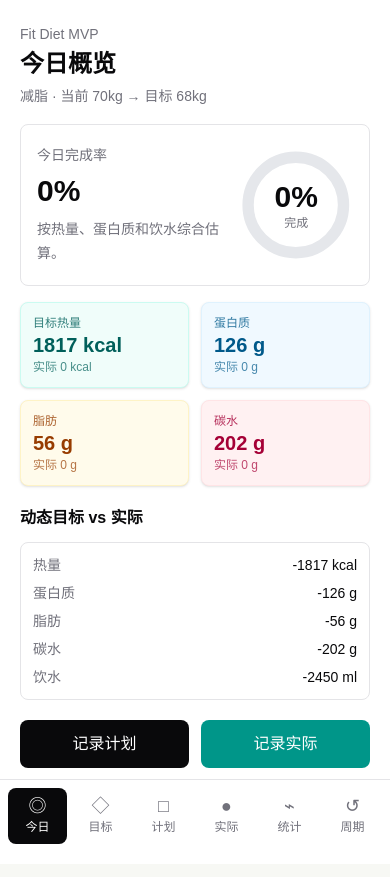
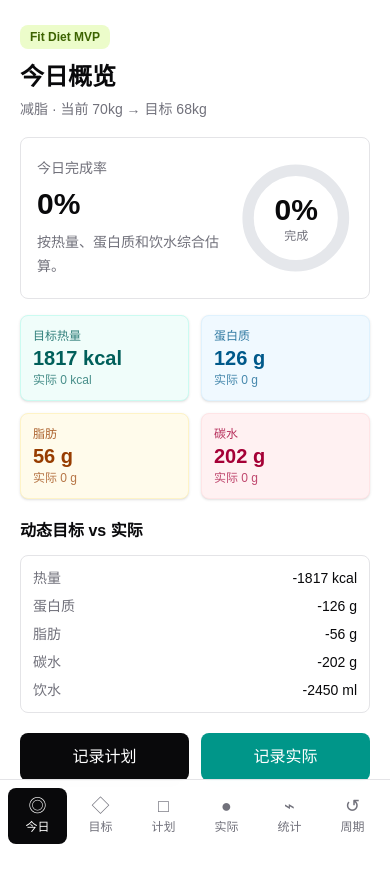
Before and after one commit to 3529335634-lang/-Fitness-Meal-Plan, a Next.js app: page / in a window 390 px wide. Built offline with nearby package versions, Linux system fonts and the light colour scheme.

Commit message:
Refresh mobile UI styling

```diff
--- a/src/components/page-header.tsx
+++ b/src/components/page-header.tsx
@@ -6,8 +6,10 @@ type PageHeaderProps = {
 export function PageHeader({ title, subtitle }: PageHeaderProps) {
   return (
     <header className="px-5 pb-4 pt-6">
-      <div className="text-sm text-zinc-500">Fit Diet MVP</div>
-      <h1 className="mt-1 text-2xl font-semibold tracking-normal text-zinc-950">{title}</h1>
+      <div className="inline-flex rounded-lg bg-lime-100 px-2.5 py-1 text-xs font-semibold text-lime-800">
+        Fit Diet MVP
+      </div>
+      <h1 className="mt-3 text-2xl font-semibold tracking-normal text-zinc-950">{title}</h1>
       {subtitle ? <p className="mt-1 text-sm leading-6 text-zinc-500">{subtitle}</p> : null}
     </header>
   );
```
